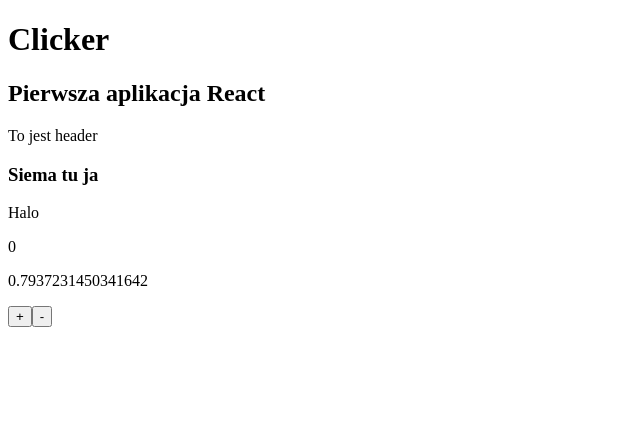
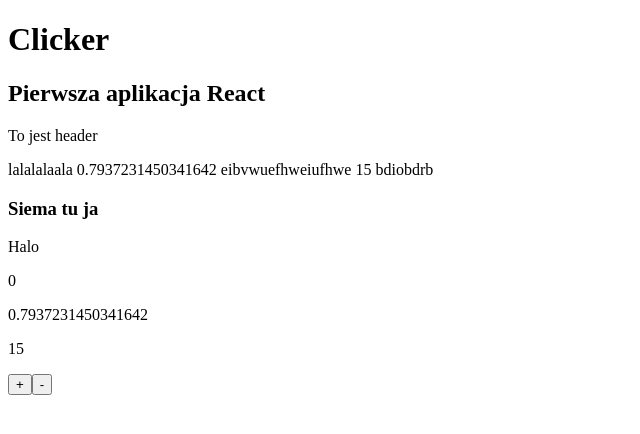
Before and after one commit to IuriiLozenko/clicker, a React (Create React App) app: page / in a window 1280 px wide. Shown: the top 434 px of the page, without its empty margins (0-640 px from the left). Built offline with nearby package versions, Linux system fonts and the light colour scheme.

Commit message:
Tast React 15.12.2022

```diff
--- a/src/App.tsx
+++ b/src/App.tsx
@@ -7,12 +7,12 @@ function App() {
 // sumulacja strzału do API
 const response = 15;
 const randomNumber = Math.random();
+const stringWithRandomNumberInIt = `lalalalaala ${randomNumber} eibvwuefhweiufhwe ${response} bdiobdrb`;
   return (
     <div className="App">
       <OurCustomHeader />
-      <Article />
-      <Display responseValue={response}
-      random={randomNumber} />
+      <Article text={stringWithRandomNumberInIt} />
+      <Display responseValue={response} random={randomNumber} />
       <Manipulator />
     </div>
   );
@@ -27,6 +27,11 @@ export default App;
 // })
 // );
 
-// 1. Napisz komponent Article.tsx, w środku wyświetlaj tag article, w środku tagu article h3 z jakimś tekstem, pod h3 nadal w article tag p z jakimś tekstem. Sam komponent Article.tsx wyświetlaj w App.tsx
-// 2. Stwórz komponent Display.tsx. W nim wyświetlaj spana z jakąś liczbą oraz paragraph z jakims tekstem. Wyświetl Display.tsx w App.tsx
-// 3. Stwórz komponent Manipulator.tsx, w którym wyświetlisz 2 buttony, jeden z tekstem "+" drugi z tekstem "-". Wyświetl Manipulator.tsx w App.tsx
+// 1. W komponencie App.tsx, stwórz nową zmienną która będzie się nazywała stringWithRandomNumberInIt. W tą zmienną wrzuć jakiegoś losowego stringa, w środek tego stringa wrzuć losową liczbę randomNumber oraz liczbę response
+// "lalalalaala 0.49 eibvwuefhweiufhwe 15 bdiobdrb"
+// 2. Przekaż tego stringa za pomocą propsów do Article.tsx i wyświetl go tam w nowym paragrafie.
+
+// CHCE PRZEKAZAĆ JAKĄŚ WARTOŚĆ DO KOMPONENTU DZIECKA
+// 1. Wpisuje propsa w odpowiedni komponent (nazwa propsa dowolna, wartość to zmienna ktorą chcemy przekazać)
+// 2. Odbieram obiekt z propsami w parametrze komponentu do którego te propsy przekazałem.
+// 3. Propsy ZAWSZE przychodzą w obiekcie, a sam obiekt jest parametrem. Z zasad TS wynika że parametry funkcji trzeba otypować. Do typowania obiektów używamy interfejsów. Tworzę interface dla moich propsów, będzie on nazywany według wzoru *nazwa komponentu* + Props. W samym interfejsie wypisuje wszystkie po kolei, jednocześnie podając typy ich wartości.
--- a/src/Components/Article/Article.tsx
+++ b/src/Components/Article/Article.tsx
@@ -1,8 +1,13 @@
 import React from "react";
 
-const Article = () => {
+interface ArticleProps {
+    text: string;
+}
+
+const Article = (props: ArticleProps) => {
   return (
     <article>
+        <p>{props.text}</p>
       <h3>Siema tu ja</h3>
       <p>Halo</p>
     </article>
--- a/src/Components/Display/Display.tsx
+++ b/src/Components/Display/Display.tsx
@@ -12,6 +12,7 @@ const Display = (props: DisplayProps) => {
     <>
       <span>0</span>
       <p>{props.random}</p>
+      <p>{props.responseValue}</p>
     </>
   );
 };
```
